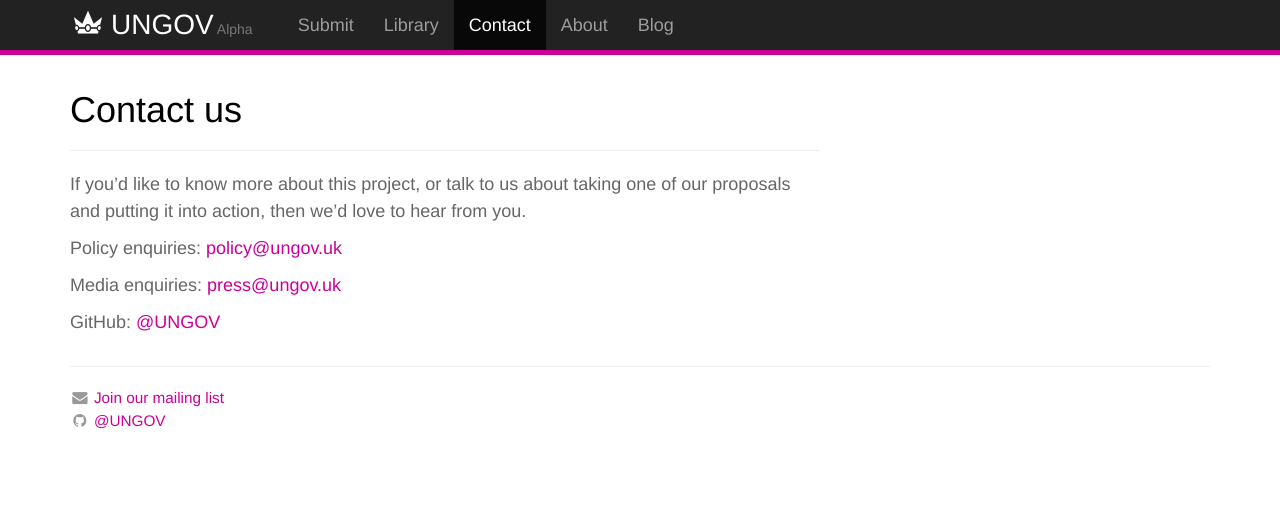
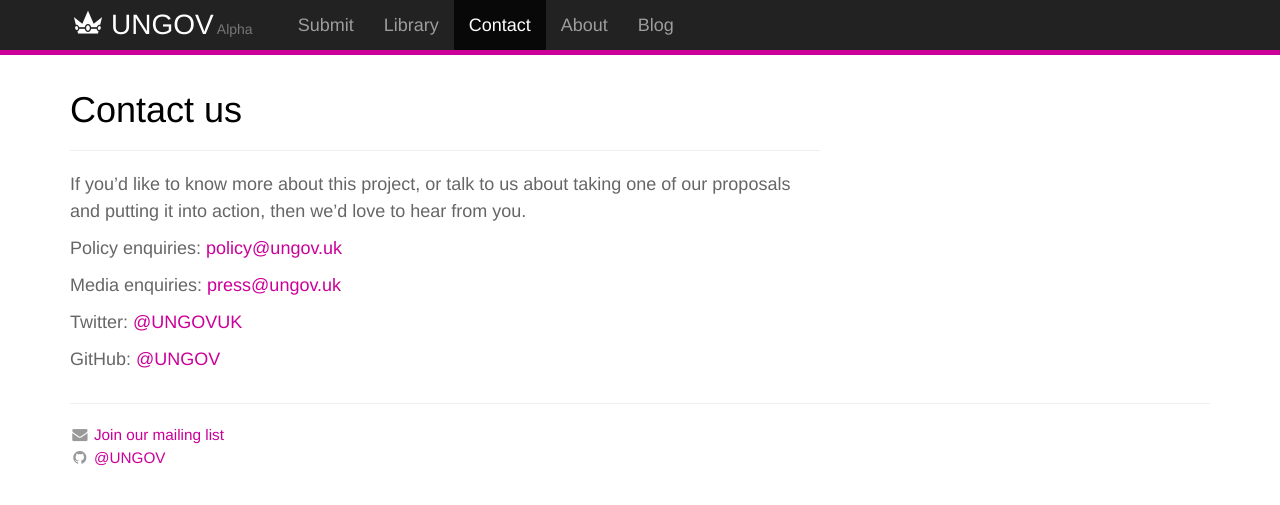
Before and after one commit to ungov/ungov.github.io, a Jekyll site: the page built from pages/contact.md, in a window 1280 px wide. Shown: the top 505 px of the page. Built offline with Jekyll 4.4.1, drawn with Linux system fonts in a browser that asks for light colours; nearby versions of some CDN libraries.

Commit message:
Update contact.md

```diff
--- a/pages/contact.md
+++ b/pages/contact.md
@@ -10,4 +10,6 @@ Policy enquiries: [policy@ungov.uk](mailto:policy@ungov.uk)
 
 Media enquiries: [press@ungov.uk](mailto:press@ungov.uk)
 
+Twitter: [@UNGOVUK](https://twitter.com/ungovuk)
+
 GitHub: [@UNGOV](https://github.com/ungov/)
```
